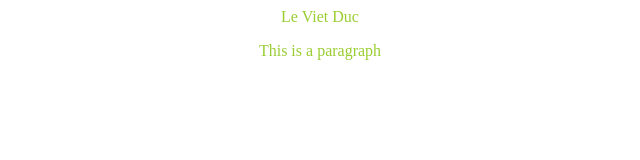
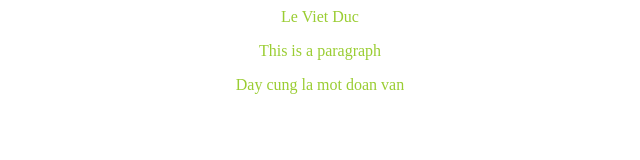
Before and after one commit to daboard/html-core, a plain HTML site: page demo.html in a window 1280 px wide. Shown: the whole page, without its empty margins (320-960 px from the left). Drawn offline with Linux system fonts and the light colour scheme.

Commit message:
add 1 paragraph

```diff
--- a/demo.html
+++ b/demo.html
@@ -6,4 +6,5 @@
         <body style="color: yellowgreen;
                     text-align: center;"> Le Viet Duc</body>
                 <p>This is a paragraph</p>
+                <p>Day cung la mot doan van</p>
 </html>
```
